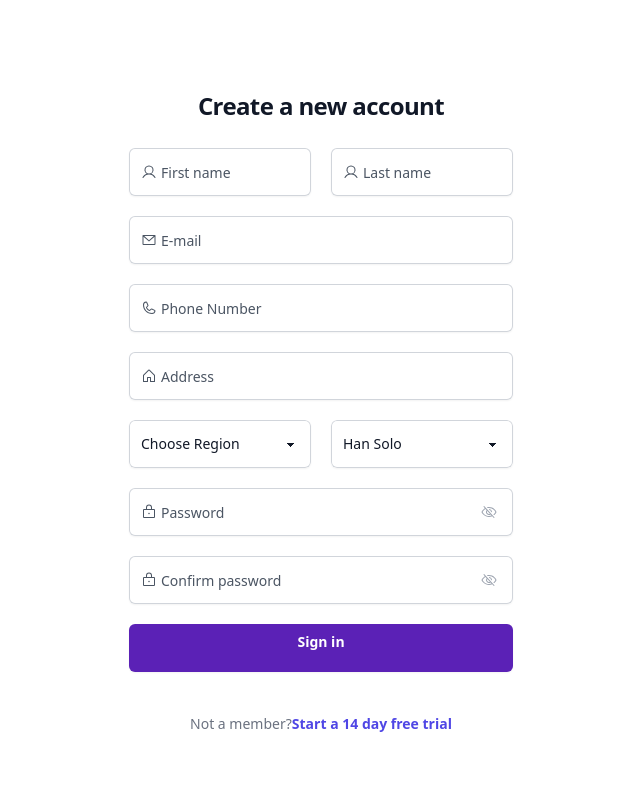
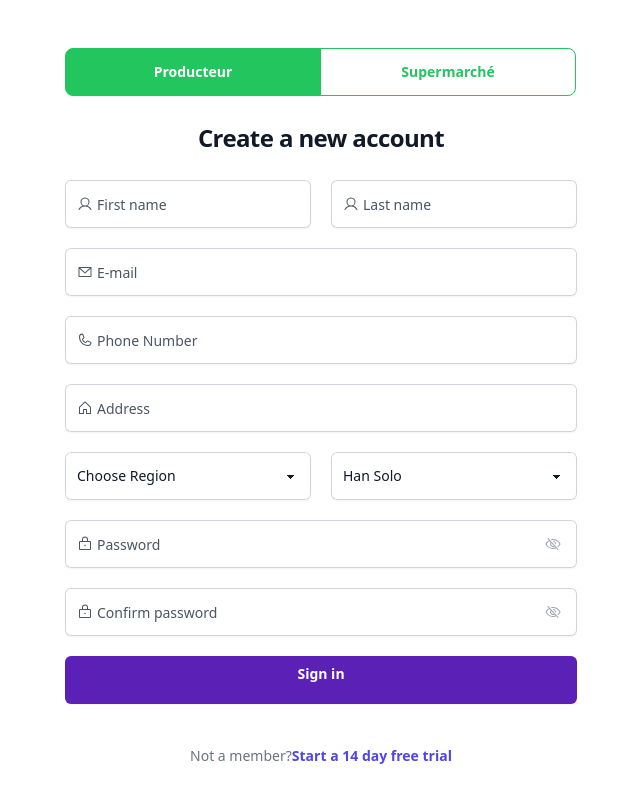
Before and after one commit to HADAPARI/legofruit_client, a React (Vite) app: page /signup in a window 1280 px wide. Shown: the top 802 px of the page, without its empty margins (319-959 px from the left). Built offline with nearby package versions, Linux system fonts and the light colour scheme; no server answers.

Commit message:
finalisation page signup

```diff
--- a/src/pages/Signup.jsx
+++ b/src/pages/Signup.jsx
@@ -10,6 +10,7 @@ import {
 import axios from "axios";
 import { useState } from "react";
 import validateField from "../utilities/validation";
+import { Link } from "react-router-dom";
 
 export default function Signup() {
   const un = 1;
@@ -22,8 +23,14 @@ export default function Signup() {
     address: "",
     country: "",
     region: "",
+    role: "2",
     password: "",
     verifiedpassword: "",
+    state: false,
+    bntProducer:
+      "btn bg-green-500 border border-green-500 text-white hover:bg-green-600 w-64 join-item",
+    btnMarket:
+      "btn btn-outline w-64 border-green-500 text-green-500 hover:bg-orange-100 hover:border-orange-100 hover:text-orange-500 join-item",
   });
   const [errors, setErrors] = useState({
     firstname: "",
@@ -43,6 +50,103 @@ export default function Signup() {
 
     setErrors({ ...errors, [name]: "" });
   };
+
+  let firstLineInput = null;
+
+  const handleClickProducer = () => {
+    const btnProducerClicked =
+      "btn bg-green-500 border border-green-500 text-white hover:bg-green-600 w-64 join-item";
+    const btnMarketUnselected =
+      "btn btn-outline w-64 border-green-500 text-green-500 hover:bg-orange-100 hover:border-orange-100 hover:text-orange-500 join-item";
+    const state = false;
+    setUser((user) => ({
+      ...user,
+      state: state,
+      bntProducer: btnProducerClicked,
+      btnMarket: btnMarketUnselected,
+      role: 2,
+    }));
+  };
+
+  const handleClickMarket = () => {
+    const btnMarketClicked =
+      "btn btn-outline w-64 border-orange-500 bg-orange-500 hover:border-orange-600 hover:bg-orange-600 text-white join-item";
+    const btnProducerUnselected =
+      "btn bg-white border border-orange-500 text-orange-500 hover:border-green-100 hover:text-green-500 hover:bg-green-100 w-64 join-item";
+    const state = true;
+    setUser((user) => ({
+      ...user,
+      state: state,
+      btnMarket: btnMarketClicked,
+      bntProducer: btnProducerUnselected,
+      role: 3,
+      lastname: "Marketeur",
+    }));
+  };
+
+  if (user.state) {
+    firstLineInput = (
+      <div>
+        <div className=" relative rounded-md shadow-sm">
+          <div className="pointer-events-none absolute inset-y-0 left-0 flex items-center pl-3">
+            <User size={16} className="text-gray-600" />
+          </div>
+
+          <input
+            id="company"
+            name="firstname"
+            type="text"
+            placeholder="Company"
+            className="block w-full h-12 rounded-md border-0 py-1.5 pl-8 text-gray-900 ring-1 ring-inset ring-gray-300 placeholder:text-gray-600 focus:ring-2 focus:ring-inset focus:ring-teal-300 sm:text-sm sm:leading-6"
+            value={user.firstname}
+            onChange={handleOnChange}
+          />
+        </div>
+        {<span className="text-error">{errors.firstname}</span>}
+      </div>
+    );
+  } else {
+    firstLineInput = (
+      <div className="grid grid-cols-1 gap-x-5 sm:grid-cols-2">
+        <div>
+          <div className=" relative rounded-md shadow-sm">
+            <div className="pointer-events-none absolute inset-y-0 left-0 flex items-center pl-3">
+              <User size={16} className="text-gray-600" />
+            </div>
+
+            <input
+              id="firstname"
+              name="firstname"
+              type="text"
+              placeholder="First name"
+              className="block w-full h-12 rounded-md border-0 py-1.5 pl-8 text-gray-900 ring-1 ring-inset ring-gray-300 placeholder:text-gray-600 focus:ring-2 focus:ring-inset focus:ring-teal-300 sm:text-sm sm:leading-6"
+              value={user.firstname}
+              onChange={handleOnChange}
+            />
+          </div>
+          {<span className="text-error">{errors.firstname}</span>}
+        </div>
+
+        <div>
+          <div className=" relative rounded-md shadow-sm">
+            <div className="pointer-events-none absolute inset-y-0 left-0 flex items-center pl-3">
+              <User size={16} className="text-gray-600" />
+            </div>
+            <input
+              id="lastname"
+              name="lastname"
+              type="text"
+              placeholder="Last name"
+              className="block w-full h-12 rounded-md border-0 py-1.5 pl-8 text-gray-900 ring-1 ring-inset ring-gray-300 placeholder:text-gray-600 focus:ring-2 focus:ring-inset focus:ring-teal-300 sm:text-sm sm:leading-6"
+              value={user.lastname}
+              onChange={handleOnChange}
+            />
+          </div>
+          {<span className="text-error">{errors.lastname}</span>}
+        </div>
+      </div>
+    );
+  }
 
   const handleOnSubmit = (e) => {
     e.preventDefault();
@@ -118,13 +222,13 @@ export default function Signup() {
         address: user.address,
         region: 1,
         country: 1,
-        role: 1,
+        role: user.role,
         password: user.password,
       })
-      .then((res) => {
+      .then(() => {
         console.log("ok");
       })
-      .catch((error) => {});
+      .catch(() => {});
 
     console.log(user);
   };
@@ -136,53 +240,26 @@ export default function Signup() {
   return (
     <div className="h-full">
       <div className="flex min-h-full flex-1 flex-col justify-center px-6 py-12 lg:px-8">
-        <div className="sm:mx-auto sm:w-full sm:max-w-sm">
+        <div className="sm:mx-auto sm:w-full sm:max-w-lg">
+          <div className="join">
+            <Link onClick={handleClickProducer} className={user.bntProducer}>
+              Producteur
+            </Link>
+            <Link onClick={handleClickMarket} className={user.btnMarket}>
+              Supermarché
+            </Link>
+          </div>
+        </div>
+
+        <div className="sm:mx-auto sm:w-full sm:max-w-md">
           <h2 className="mt-6 text-center text-2xl font-bold leading-9 tracking-tight text-gray-900">
             Create a new account
           </h2>
         </div>
 
-        <div className="mt-6 sm:mx-auto sm:w-full sm:max-w-sm">
+        <div className="mt-6 sm:mx-auto sm:w-full sm:max-w-lg">
           <form className="space-y-5" onSubmit={handleOnSubmit}>
-            <div className="grid grid-cols-1 gap-x-5 sm:grid-cols-2">
-              <div>
-                <div className=" relative rounded-md shadow-sm">
-                  <div className="pointer-events-none absolute inset-y-0 left-0 flex items-center pl-3">
-                    <User size={16} className="text-gray-600" />
-                  </div>
-
-                  <input
-                    id="firstname"
-                    name="firstname"
-                    type="text"
-                    placeholder="First name"
-                    className="block w-full h-12 rounded-md border-0 py-1.5 pl-8 text-gray-900 ring-1 ring-inset ring-gray-300 placeholder:text-gray-600 focus:ring-2 focus:ring-inset focus:ring-teal-300 sm:text-sm sm:leading-6"
-                    value={user.firstname}
-                    onChange={handleOnChange}
-                  />
-                </div>
-                {<span className="text-error">{errors.firstname}</span>}
-              </div>
-
-              <div>
-                <div className=" relative rounded-md shadow-sm">
-                  <div className="pointer-events-none absolute inset-y-0 left-0 flex items-center pl-3">
-                    <User size={16} className="text-gray-600" />
-                  </div>
-                  <input
-                    id="lastname"
-                    name="lastname"
-                    type="text"
-                    placeholder="Last name"
-                    className="block w-full h-12 rounded-md border-0 py-1.5 pl-8 text-gray-900 ring-1 ring-inset ring-gray-300 placeholder:text-gray-600 focus:ring-2 focus:ring-inset focus:ring-teal-300 sm:text-sm sm:leading-6"
-                    value={user.lastname}
-                    onChange={handleOnChange}
-                  />
-                </div>
-                {<span className="text-error">{errors.lastname}</span>}
-              </div>
-            </div>
-
+            {firstLineInput}
             <div>
               <div className="mt-2.5 relative rounded-md shadow-sm">
                 <div className="pointer-events-none absolute inset-y-0 left-0 flex items-center pl-3">
```
